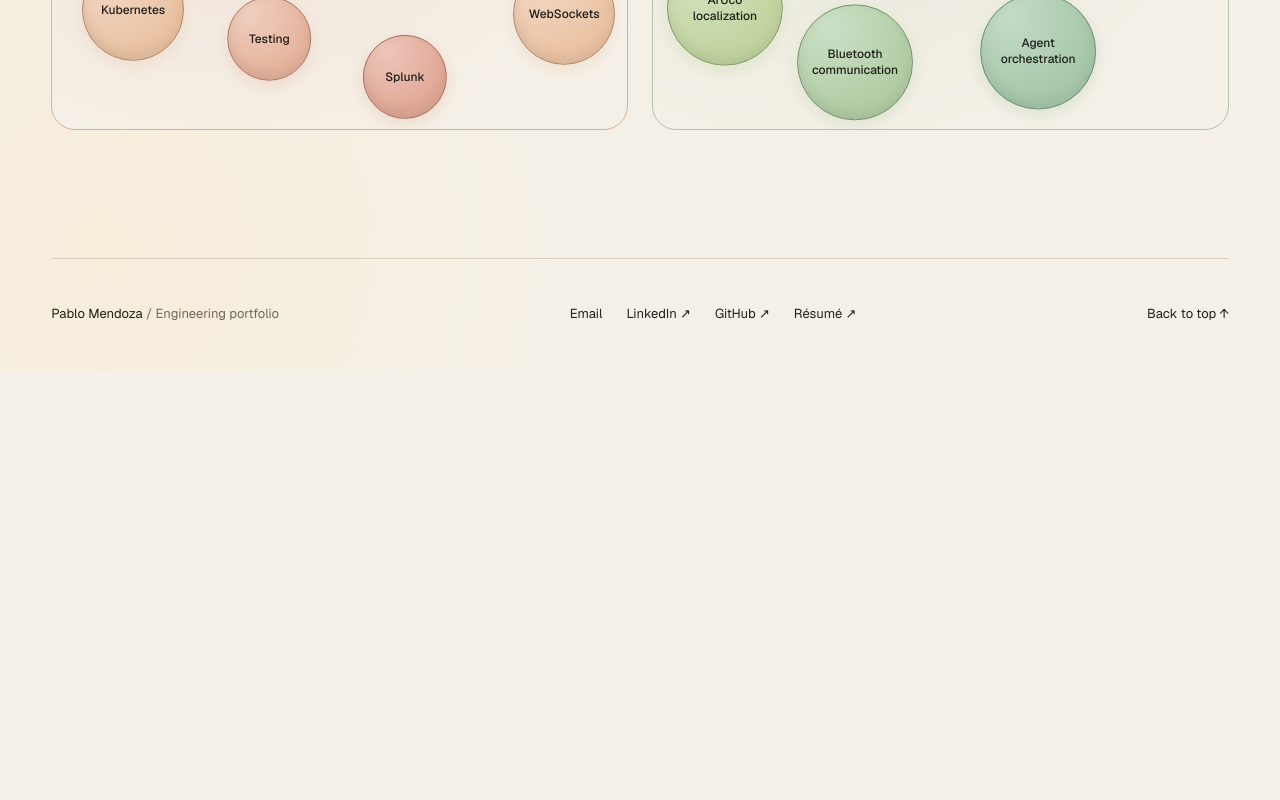
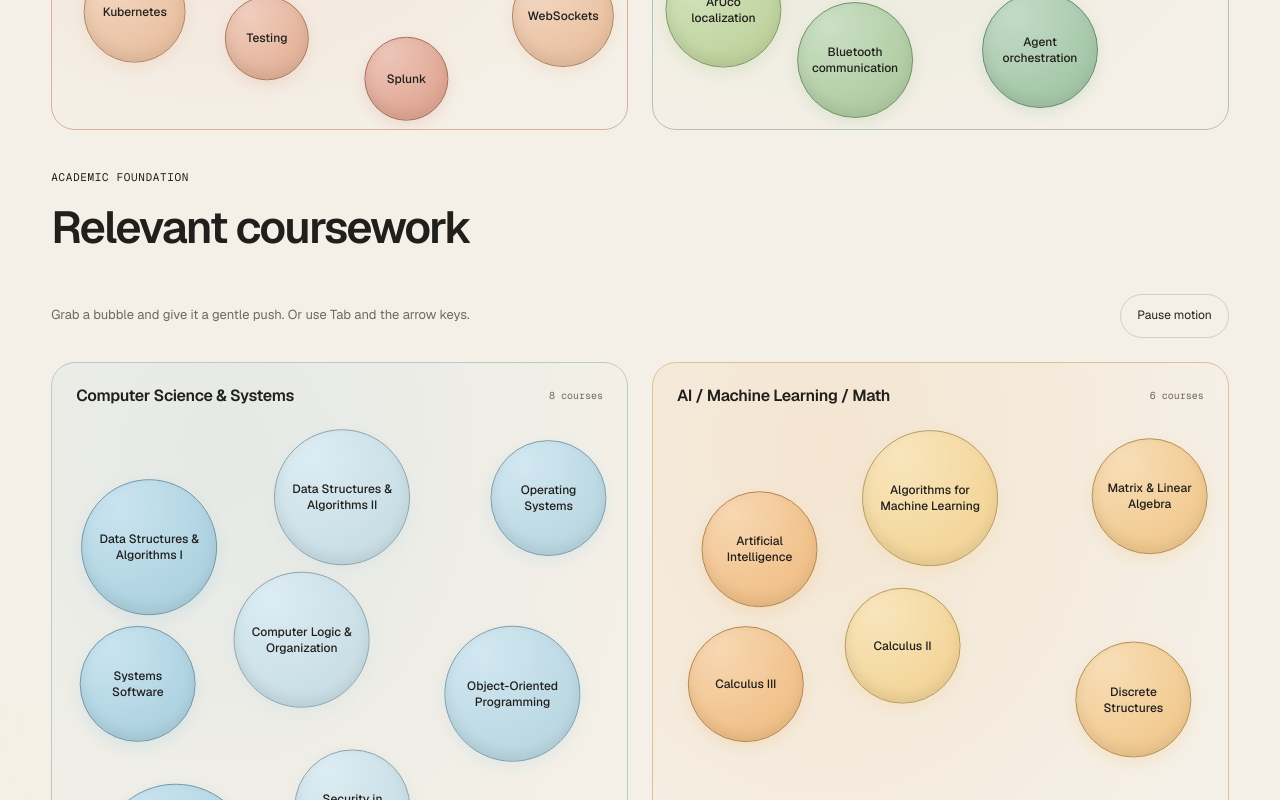
Before and after one commit to PabloMCodes/portfolio, a Next.js app: page /skills in a window 1280 px wide. Shown: the part 1180-1980 px from the top of the page. Before the commit the page ends 1550 px from the top, so only its background shows below. Built offline with nearby package versions, Linux system fonts and the light colour scheme.

Commit message:
Add interactive relevant coursework bubbles to Skills

```diff
--- a/src/app/skills/page.tsx
+++ b/src/app/skills/page.tsx
@@ -9,9 +9,18 @@ const groups = [
   { title: "Robotics & AI", items: ["ESP32", "YOLOv8", "MediaPipe", "Computer vision", "ArUco localization", "Bluetooth communication", "Agent orchestration"] },
 ];
 
+const coursework = [
+  { title: "Computer Science & Systems", items: ["Data Structures & Algorithms I", "Data Structures & Algorithms II", "Operating Systems", "Systems Software", "Computer Logic & Organization", "Object-Oriented Programming", "Processes for Object-Oriented Software Development", "Security in Computing"] },
+  { title: "AI / Machine Learning / Math", items: ["Artificial Intelligence", "Algorithms for Machine Learning", "Matrix & Linear Algebra", "Calculus III", "Calculus II", "Discrete Structures"] },
+];
+
 export default function SkillsPage() {
   return <SiteShell currentPath="/skills"><section className={`${styles.section} ${styles.skills}`} aria-labelledby="skills-title">
     <div className={styles.sectionHeading}><div><p className={styles.label}>My toolkit</p><h1 id="skills-title" className={styles.pageTitle}>Skills</h1></div><p>Tools I’ve used across my work and projects.</p></div>
     <SkillBubbles groups={groups} />
+    <section className={styles.section} aria-labelledby="coursework-title">
+      <div className={styles.sectionHeading}><div><p className={styles.label}>Academic foundation</p><h2 id="coursework-title">Relevant coursework</h2></div></div>
+      <SkillBubbles groups={coursework} itemLabel="courses" />
+    </section>
   </section></SiteShell>;
 }
--- a/src/components/skill-bubbles.module.css
+++ b/src/components/skill-bubbles.module.css
@@ -7,7 +7,7 @@
 .group:nth-child(3) { --bubble-primary: #d88770; --bubble-secondary: #e5ad83; }
 .group:nth-child(4) { --bubble-primary: #81b58c; --bubble-secondary: #a8c77e; }
 .groupHeading { display: flex; align-items: center; justify-content: space-between; gap: 1rem; padding: 1.4rem 1.5rem 0.5rem; }
-.groupHeading h2 { font-size: 1rem; line-height: 1.4; letter-spacing: -0.02em; }
+.groupHeading h2, .groupHeading h3 { font-size: 1rem; line-height: 1.4; letter-spacing: -0.02em; }
 .groupHeading span { flex: none; font-family: var(--font-mono), monospace; font-size: 0.625rem; color: var(--muted-foreground); }
 .arena { position: relative; list-style: none; padding: 0; margin: 0; min-height: 360px; }
 .arena:not([data-ready]) { display: flex; flex-wrap: wrap; gap: 0.75rem; padding: 1rem; }
--- a/src/components/skill-bubbles.tsx
+++ b/src/components/skill-bubbles.tsx
@@ -9,7 +9,8 @@ type Bubble = { x: number; y: number; vx: number; vy: number; radius: number };
 const GAP = 8;
 const clamp = (value: number, low: number, high: number) => Math.max(low, Math.min(high, value));
 
-function BubbleGroup({ title, items, paused }: Group & { paused: boolean }) {
+function BubbleGroup({ title, items, paused, itemLabel }: Group & { paused: boolean; itemLabel: "tools" | "courses" }) {
+  const Heading = itemLabel === "courses" ? "h3" : "h2";
   const arena = useRef<HTMLUListElement>(null);
   const nodes = useRef<(HTMLButtonElement | null)[]>([]);
   const bodies = useRef<Bubble[]>([]);
@@ -30,14 +31,17 @@ function BubbleGroup({ title, items, paused }: Group & { paused: boolean }) {
     const resize = new ResizeObserver(([entry]) => {
       const width = entry.contentRect.width;
       if (!width || Math.abs(width - bounds.current.width) < 1) return;
-      const columns = Math.max(1, Math.floor(width / 132));
+      const cellSize = itemLabel === "courses" ? 172 : 132;
+      const columns = Math.max(1, Math.floor(width / cellSize));
       const rows = Math.ceil(items.length / columns);
-      const height = Math.max(360, rows * 132 + 24);
+      const height = Math.max(360, rows * cellSize + 24);
       bounds.current = { width, height };
       element.style.height = `${height}px`;
       drag.current = null;
       bodies.current = items.map((item, index) => {
-        const radius = item.length > 16 ? 58 : item.length > 9 ? 51 : 42;
+        const radius = itemLabel === "courses"
+          ? item.length > 40 ? 78 : item.length > 26 ? 68 : 58
+          : item.length > 16 ? 58 : item.length > 9 ? 51 : 42;
         const angle = index * 2.4 + 0.7;
         const node = nodes.current[index];
         if (node) { node.style.width = `${radius * 2}px`; node.style.height = `${radius * 2}px`; }
@@ -54,7 +58,7 @@ function BubbleGroup({ title, items, paused }: Group & { paused: boolean }) {
     resize.observe(element);
     observer.observe(element);
     return () => { resize.disconnect(); observer.disconnect(); };
-  }, [items]);
+  }, [items, itemLabel]);
 
   useAnimationFrame((_, delta) => {
     if (paused || !visible.current || document.hidden) return;
@@ -116,7 +120,7 @@ function BubbleGroup({ title, items, paused }: Group & { paused: boolean }) {
   }
 
   return <section className={styles.group} aria-label={title}>
-    <div className={styles.groupHeading}><h2>{title}</h2><span>{items.length} tools</span></div>
+    <div className={styles.groupHeading}><Heading>{title}</Heading><span>{items.length} {itemLabel}</span></div>
     <ul ref={arena} className={styles.arena} data-paused={paused}>
       {items.map((item, index) => <li key={item}>
         <button
@@ -146,7 +150,7 @@ function BubbleGroup({ title, items, paused }: Group & { paused: boolean }) {
   </section>;
 }
 
-export function SkillBubbles({ groups }: { groups: Group[] }) {
+export function SkillBubbles({ groups, itemLabel = "tools" }: { groups: Group[]; itemLabel?: "tools" | "courses" }) {
   const reducedMotion = useReducedMotion();
   const [userPaused, setUserPaused] = useState<boolean | null>(null);
   const paused = userPaused ?? Boolean(reducedMotion);
@@ -155,6 +159,6 @@ export function SkillBubbles({ groups }: { groups: Group[] }) {
       <p>Grab a bubble and give it a gentle push. Or use Tab and the arrow keys.</p>
       <button type="button" onClick={() => setUserPaused(!paused)} aria-pressed={paused}>{paused ? "Resume motion" : "Pause motion"}</button>
     </div>
-    <div className={styles.grid}>{groups.map((group) => <BubbleGroup key={group.title} {...group} paused={paused} />)}</div>
+    <div className={styles.grid}>{groups.map((group) => <BubbleGroup key={group.title} {...group} paused={paused} itemLabel={itemLabel} />)}</div>
   </>;
 }
```
